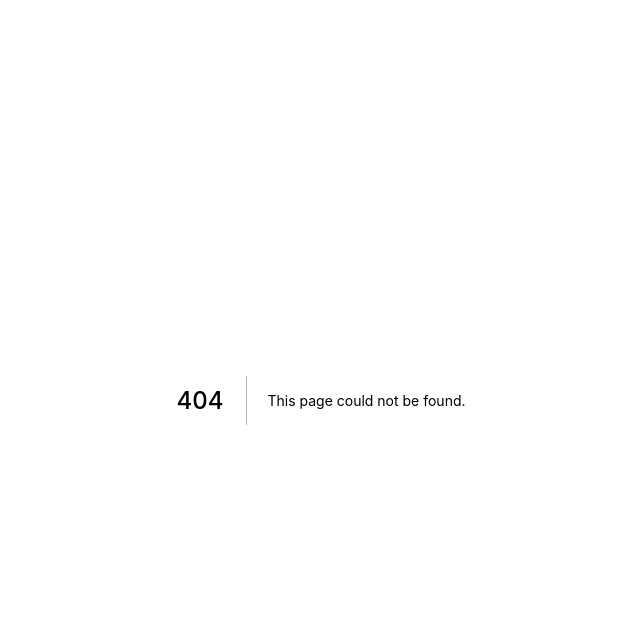
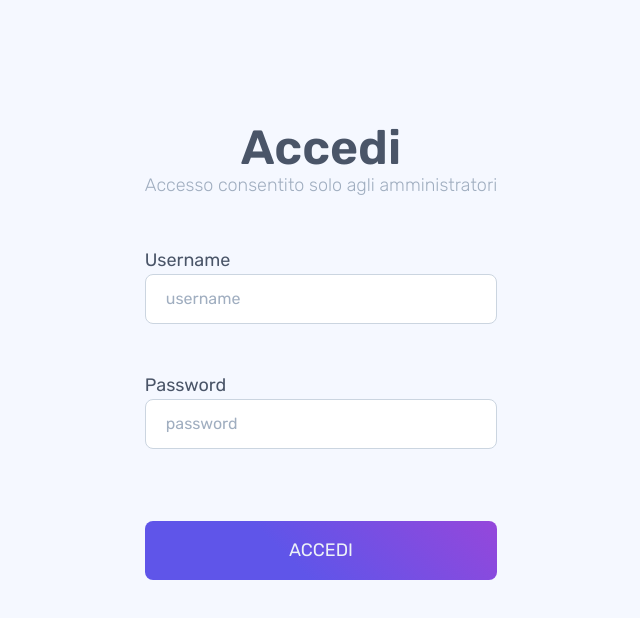
Before and after one commit to albizan/pcgaminghub_frontend, a Next.js app: page /login in a window 1280 px wide. Before the commit this address had no page. Shown: the top 618 px of the page, without its empty margins (319-959 px from the left). Built offline with nearby package versions, Linux system fonts and the light colour scheme.

Commit message:
Create login page

```diff
--- /dev/null
+++ b/pages/login.tsx
@@ -0,0 +1,83 @@
+import { useForm } from "react-hook-form";
+import { http } from "../utils/http";
+import { saveAccessToken } from "../utils/auth";
+import { useState } from "react";
+
+type Inputs = {
+  username: string;
+  password: string;
+};
+
+export default function Login() {
+  const { register, handleSubmit, errors } = useForm<Inputs>();
+  const onSubmit = async (data) => {
+    try {
+      const result = await http.post("/user/login", data);
+      const accessToken: string = result.data.accessToken || "";
+      saveAccessToken(accessToken);
+      setErrorMessage("");
+      setsuccessMessage("Accesso autorizzato, dashboard in caricamento");
+    } catch (error) {
+      if (error.response.status === 401) {
+        setErrorMessage("Credenziali invalide");
+        setsuccessMessage("");
+        return;
+      }
+      setsuccessMessage("");
+      setErrorMessage("Si è verificato un errore imprevisto");
+    }
+  };
+
+  const [errorMessage, setErrorMessage] = useState("");
+  const [successMessage, setsuccessMessage] = useState("");
+
+  return (
+    <section className="flex w-full h-screen justify-center items-center text-gray-700">
+      <div className="">
+        <div className="header text-center mb-12">
+          <h1 className="font-semibold text-2xl lg:text-5xl leading-none">Accedi</h1>
+          <p className="font-thin text-gray-500 lg:text-lg">Accesso consentito solo agli amministratori</p>
+        </div>
+        <div className="form">
+          <form onSubmit={handleSubmit(onSubmit)}>
+            <div className="username">
+              <label className="text-lg" htmlFor="username">
+                Username
+              </label>
+              <input
+                name="username"
+                ref={register({ required: true })}
+                placeholder="username"
+                id="username"
+                type="text"
+                className="border rounded-lg border-gray-400 px-5 py-3 w-full focus:outline-none focus:border-indigo-400"
+              />
+              <div className="w-full h-12">{errors.username && <span>Inserire username</span>}</div>
+            </div>
+            <div className="password">
+              <label className="text-lg" htmlFor="password">
+                Password
+              </label>
+              <input
+                name="password"
+                ref={register({ required: true })}
+                placeholder="password"
+                id="password"
+                type="password"
+                className="border rounded-lg border-gray-400 px-5 py-3 w-full focus:outline-none focus:border-indigo-400 "
+              />
+              <div className="w-full h-12">{errors.password && <span>Inserire password</span>}</div>
+            </div>
+            <button className="text-lg mt-6 uppercase gradient text-gray-200 px-5 py-4 rounded-lg w-full focus:outline-none lift">Accedi</button>
+          </form>
+          <div className="h-12">
+            <p className="text-red-600 text-lg">{errorMessage}</p>
+          </div>
+          <div className="h-12">
+            <p className="text-green-400 text-lg">{successMessage}</p>
+          </div>
+        </div>
+      </div>
+    </section>
+  );
+}
```
